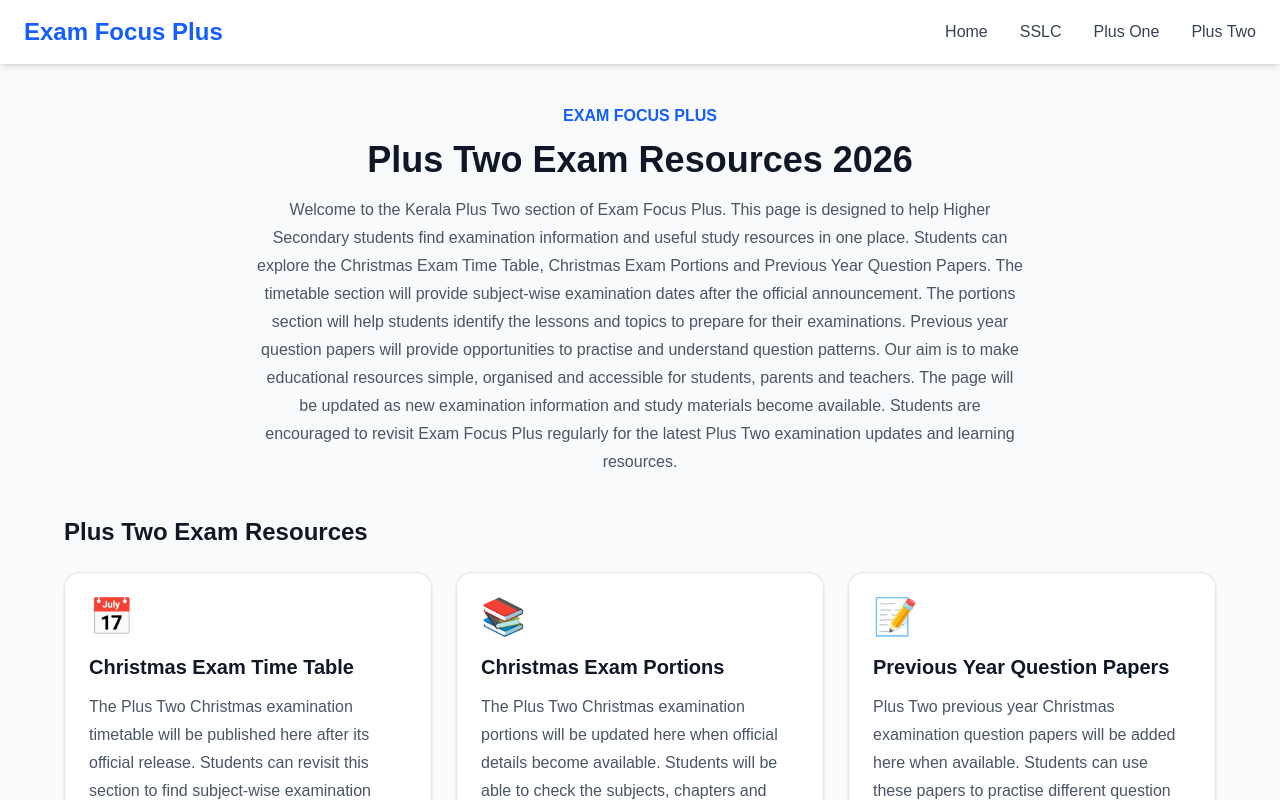
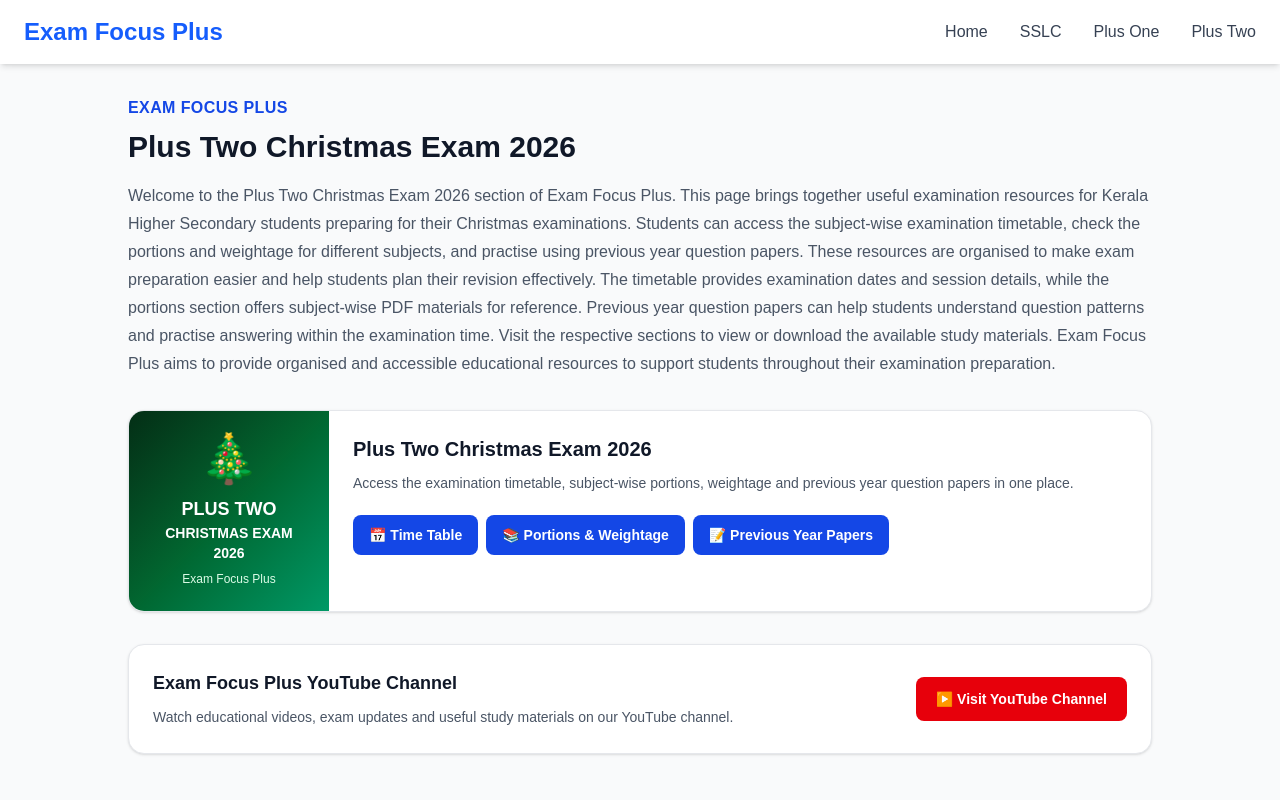
Before and after one commit to examfocusplus/exam-focus-plus, a Next.js app: page /plus-two in a window 1280 px wide. Shown: the top 800 px of the page. Built offline with nearby package versions, Linux system fonts and the light colour scheme.

Commit message:
Redesign Plus Two page with Christmas exam resources

```diff
--- a/app/plus-two/page.tsx
+++ b/app/plus-two/page.tsx
@@ -3,97 +3,126 @@ import type { Metadata } from "next";
 export const metadata: Metadata = {
   title: "Plus Two Christmas Exam 2026 | Exam Focus Plus",
   description:
-    "Find Kerala Plus Two Christmas Exam 2026 timetable, exam portions and previous year question papers at Exam Focus Plus.",
+    "Find Kerala Plus Two Christmas Exam 2026 timetable, subject-wise portions, weightage and previous year question papers. Access study resources and exam updates at Exam Focus Plus.",
   alternates: {
     canonical: "/plus-two",
   },
 };
 
-const sections = [
-  {
-    title: "Christmas Exam Time Table",
-    description:
-      "The Plus Two Christmas examination timetable will be published here after its official release. Students can revisit this section to find subject-wise examination dates and schedules. The timetable will help students plan their study time and organise revision before the examination. Please check again for official updates.",
-    icon: "📅",
-  },
-  {
-    title: "Christmas Exam Portions",
-    description:
-      "The Plus Two Christmas examination portions will be updated here when official details become available. Students will be able to check the subjects, chapters and topics included in the examination. This section will help students organise their preparation and focus on the required lessons. Please revisit this page for updates.",
-    icon: "📚",
-  },
-  {
-    title: "Previous Year Question Papers",
-    description:
-      "Plus Two previous year Christmas examination question papers will be added here when available. Students can use these papers to practise different question types, understand examination patterns and improve time management. Regular practice can help students prepare with greater confidence. Visit this section again for new question papers and resources.",
-    icon: "📝",
-  },
-];
-
 export default function PlusTwoPage() {
   return (
-    <main className="min-h-screen bg-gray-50 px-4 py-10 sm:px-6 lg:px-8">
-      <div className="mx-auto max-w-6xl">
-        <div className="mb-10 text-center">
-          <p className="mb-3 font-semibold text-blue-600">
+    <main className="min-h-screen bg-gray-50 px-4 py-8 sm:px-6 lg:px-8">
+      <div className="mx-auto max-w-5xl">
+
+        <section className="mb-8">
+          <p className="mb-2 font-semibold tracking-wide text-blue-700">
             EXAM FOCUS PLUS
           </p>
 
-          <h1 className="text-3xl font-bold text-gray-900 sm:text-4xl">
-            Plus Two Exam Resources 2026
+          <h1 className="text-2xl font-bold leading-tight text-gray-900 sm:text-3xl">
+            Plus Two Christmas Exam 2026
           </h1>
 
-          <p className="mx-auto mt-4 max-w-3xl text-base leading-7 text-gray-600">
-            Welcome to the Kerala Plus Two section of Exam Focus Plus.
-            This page is designed to help Higher Secondary students
-            find examination information and useful study resources
-            in one place. Students can explore the Christmas Exam
-            Time Table, Christmas Exam Portions and Previous Year
-            Question Papers. The timetable section will provide
-            subject-wise examination dates after the official
-            announcement. The portions section will help students
-            identify the lessons and topics to prepare for their
-            examinations. Previous year question papers will provide
-            opportunities to practise and understand question
-            patterns. Our aim is to make educational resources
-            simple, organised and accessible for students, parents
-            and teachers. The page will be updated as new examination
-            information and study materials become available.
-            Students are encouraged to revisit Exam Focus Plus
-            regularly for the latest Plus Two examination updates
-            and learning resources.
+          <p className="mt-4 text-sm leading-7 text-gray-600 sm:text-base">
+            Welcome to the Plus Two Christmas Exam 2026 section of Exam Focus
+            Plus. This page brings together useful examination resources for
+            Kerala Higher Secondary students preparing for their Christmas
+            examinations. Students can access the subject-wise examination
+            timetable, check the portions and weightage for different subjects,
+            and practise using previous year question papers. These resources
+            are organised to make exam preparation easier and help students
+            plan their revision effectively. The timetable provides examination
+            dates and session details, while the portions section offers
+            subject-wise PDF materials for reference. Previous year question
+            papers can help students understand question patterns and practise
+            answering within the examination time. Visit the respective
+            sections to view or download the available study materials.
+            Exam Focus Plus aims to provide organised and accessible
+            educational resources to support students throughout their
+            examination preparation.
           </p>
-        </div>
+        </section>
 
-        <h2 className="mb-6 text-2xl font-bold text-gray-900">
-          Plus Two Exam Resources
-        </h2>
+        <section className="mb-8">
+          <div className="overflow-hidden rounded-2xl border border-gray-200 bg-white shadow-sm">
+            <div className="grid sm:grid-cols-[200px_1fr]">
 
-        <div className="grid gap-6 md:grid-cols-2 lg:grid-cols-3">
-          {sections.map((section) => (
-            <div
-              key={section.title}
-              className="rounded-2xl border border-gray-200 bg-white p-6 shadow-sm"
-            >
-              <div className="mb-4 text-4xl">
-                {section.icon}
+              <div className="flex min-h-44 items-center justify-center bg-gradient-to-br from-green-950 via-green-800 to-emerald-600 p-6 text-center text-white">
+                <div>
+                  <div className="text-5xl">🎄</div>
+                  <p className="mt-3 text-lg font-extrabold">
+                    PLUS TWO
+                  </p>
+                  <p className="text-sm font-semibold">
+                    CHRISTMAS EXAM 2026
+                  </p>
+                  <p className="mt-2 text-xs text-green-100">
+                    Exam Focus Plus
+                  </p>
+                </div>
               </div>
 
-              <h3 className="text-xl font-bold text-gray-900">
-                {section.title}
-              </h3>
+              <div className="p-5 sm:p-6">
+                <h2 className="text-xl font-bold text-gray-900">
+                  Plus Two Christmas Exam 2026
+                </h2>
 
-              <p className="mt-3 leading-7 text-gray-600">
-                {section.description}
+                <p className="mt-2 text-sm leading-6 text-gray-600">
+                  Access the examination timetable, subject-wise portions,
+                  weightage and previous year question papers in one place.
+                </p>
+
+                <div className="mt-5 flex flex-wrap gap-2">
+                  <a
+                    href="/plus-two-science-christmas-timetable-2026"
+                    className="rounded-lg bg-blue-700 px-4 py-2.5 text-sm font-semibold text-white hover:bg-blue-800"
+                  >
+                    📅 Time Table
+                  </a>
+
+                  <a
+                    href="/plus-two-portions-26"
+                    className="rounded-lg bg-blue-700 px-4 py-2.5 text-sm font-semibold text-white hover:bg-blue-800"
+                  >
+                    📚 Portions & Weightage
+                  </a>
+
+                  <a
+                    href="/plus-two-previous-year-questions-26"
+                    className="rounded-lg bg-blue-700 px-4 py-2.5 text-sm font-semibold text-white hover:bg-blue-800"
+                  >
+                    📝 Previous Year Papers
+                  </a>
+                </div>
+              </div>
+
+            </div>
+          </div>
+        </section>
+
+        <section className="rounded-2xl border border-gray-200 bg-white p-5 shadow-sm sm:p-6">
+          <div className="flex flex-wrap items-center justify-between gap-4">
+            <div>
+              <h2 className="text-lg font-bold text-gray-900">
+                Exam Focus Plus YouTube Channel
+              </h2>
+              <p className="mt-2 text-sm leading-6 text-gray-600">
+                Watch educational videos, exam updates and useful study
+                materials on our YouTube channel.
               </p>
+            </div>
 
-              <div className="mt-5 inline-flex items-center gap-2 rounded-full bg-amber-50 px-4 py-2 text-sm font-semibold text-amber-700">
-                <span>●</span>
-                Coming Soon
-              </div>
-            </div>
-          ))}
-        </div>
+            <a
+              href="https://www.youtube.com/@examfocusplus-hg7hb"
+              target="_blank"
+              rel="noopener noreferrer"
+              className="rounded-lg bg-red-600 px-5 py-3 text-sm font-semibold text-white hover:bg-red-700"
+            >
+              ▶️ Visit YouTube Channel
+            </a>
+          </div>
+        </section>
+
       </div>
     </main>
   );
```
